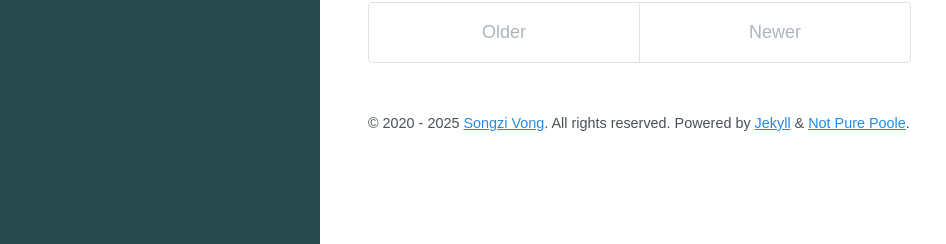
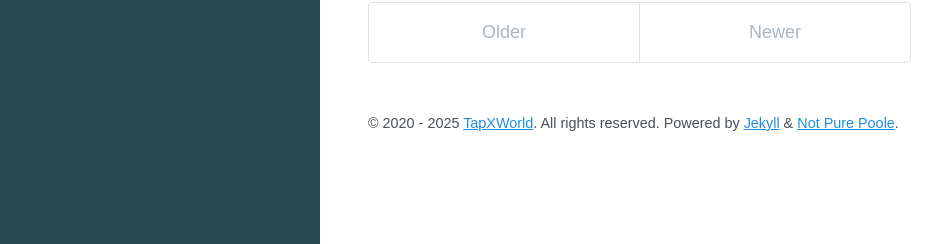
Before and after one commit to TapXWorld/tapxworld.github.io, a Jekyll site: the page built from index.html, in a window 1280 px wide. Shown: the part 653-897 px from the top of the page, without its empty margins (0-946 px from the left). Built offline with Jekyll 4.4.1, drawn with Linux system fonts in a browser that asks for light colours; nearby versions of some CDN libraries; the list of posts is cut into pages by our own code.

Commit message:
change _config.yml

```diff
--- a/_config.yml
+++ b/_config.yml
@@ -29,14 +29,14 @@ exclude:
 
 # Optimize Jekyl SEO Tag
 twitter:
-  username: vszhub
+  username: nonamehere
   card: summary
 logo: logo.png
 social:
-  name: Songzi Vong
+  name: nonamehere
   links:
-    - https://twitter.com/vszhub
-    - https://github.com/vszhub
+    - https://x.com/bearbig
+    - https://github.com/TapXWorld
 google_site_verification: xxxxx
 lang: en
 
@@ -54,6 +54,6 @@ sass:
 
 # Specify the author for blog posts
 author:
-  name: Songzi Vong
-  url: https://github.com/vszhub/
-  email: vszhub@gmail.com
+  name: TapXWorld
+  url: https://github.com/TapXWorld
+  email: noemailhere@noemailhere.local
```
